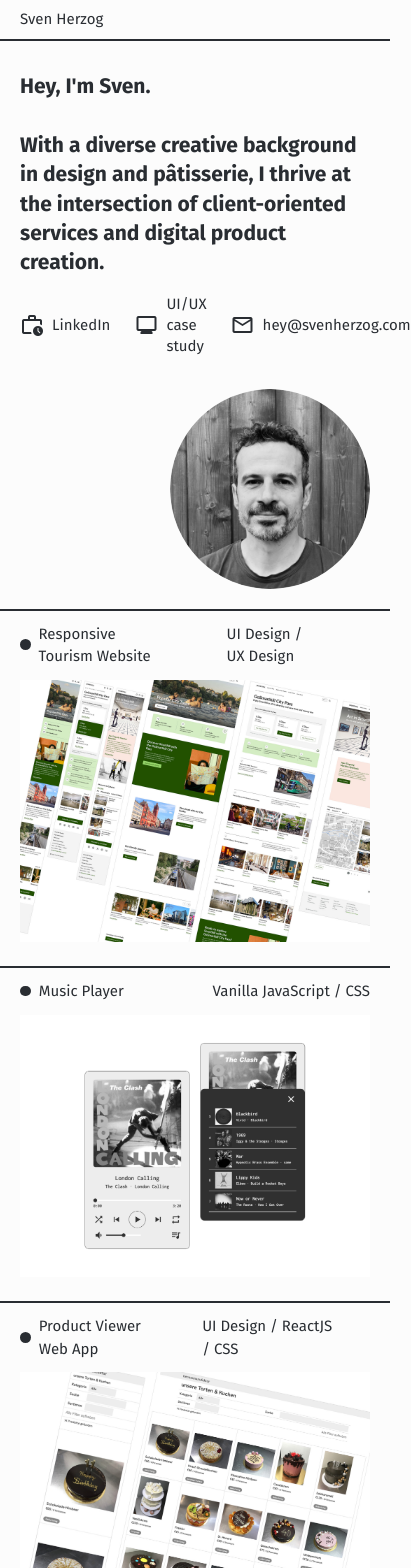
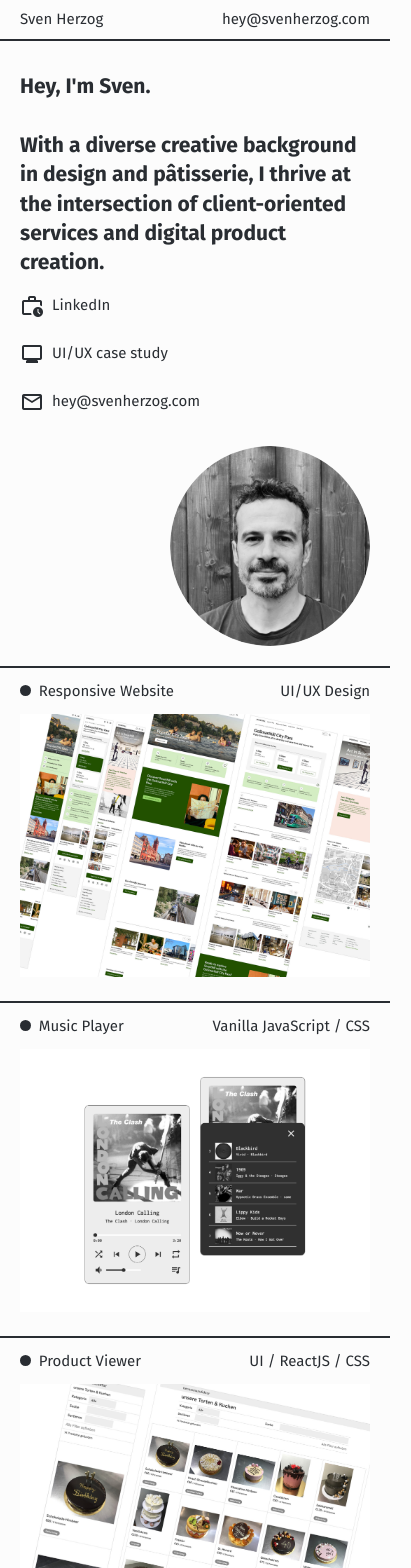
Before and after one commit to svnhrzg/my-portfolio, a React (Create React App) app: page / in a window 390 px wide. Shown: the top 1568 px of the page, 411 px wide, since content can reach past the window. Built offline with nearby package versions, Linux system fonts and the light colour scheme.

Commit message:
mobile fix

```diff
--- a/src/components/Header/index.jsx
+++ b/src/components/Header/index.jsx
@@ -5,7 +5,7 @@ export default function Header() {
   return (
     <Nav>
       <h3>Sven Herzog</h3>
-      {/* <a href="mailto:hey@svenherzog.com">hey@svenherzog.com</a> */}
+      <a href="mailto:hey@svenherzog.com">hey@svenherzog.com</a>
     </Nav>
   )
 }
--- a/src/components/Hero/styles.js
+++ b/src/components/Hero/styles.js
@@ -62,6 +62,7 @@ export const Contact = styled.div`
   }
 
   @media (max-width: 600px) {
+    flex-direction: column;
     gap: 1.5rem;
     margin-top: 1rem;
     font-size: var(--fs-mobile);
--- a/src/local-json/projects.json
+++ b/src/local-json/projects.json
@@ -1,8 +1,8 @@
 [
     {
     "id": 1,
-    "title": "Responsive Tourism Website",
-    "skills": ["UI Design", "UX Design"],
+    "title": "Responsive Website",
+    "skills": ["UI/UX Design"],
     "description": "Responsive website with an integrated mobile travel card feature. Head over to notion to view my in-depth case study.",
     "notion": "https://flicker-failing-56b.notion.site/Hey-I-m-Sven-200b8d83087e80e08fe9f0d5f3b55070?p=200b8d83087e80eaa80bc4c77c3cba12&pm=c",
     "prototype": "https://www.figma.com/proto/BItubK8kj55ECxLBE7bq1s/Process-Book-%E2%80%93-Herzog?node-id=3579-7023&p=f&viewport=-6231%2C2630%2C0.25&t=IUwsIUivs5ljK90E-0&scaling=contain&content-scaling=fixed&starting-point-node-id=4121%3A4561&show-proto-sidebar=1",
@@ -19,8 +19,8 @@
   },
   {
     "id": 3,
-    "title": "Product Viewer Web App",
-    "skills": ["UI Design", "ReactJS", "CSS"],
+    "title": "Product Viewer",
+    "skills": ["UI", "ReactJS", "CSS"],
     "description": "React web app to filter, search and display products dynamically. View all products in a responsive grid, or cycle through them individually with additional information.",
     "github": "https://github.com/svnhrzg/product-list/tree/f231a55684b1d1f385560d72437c46433672201d/src",
     "link": "https://ornate-beignet-870780.netlify.app/",
```
